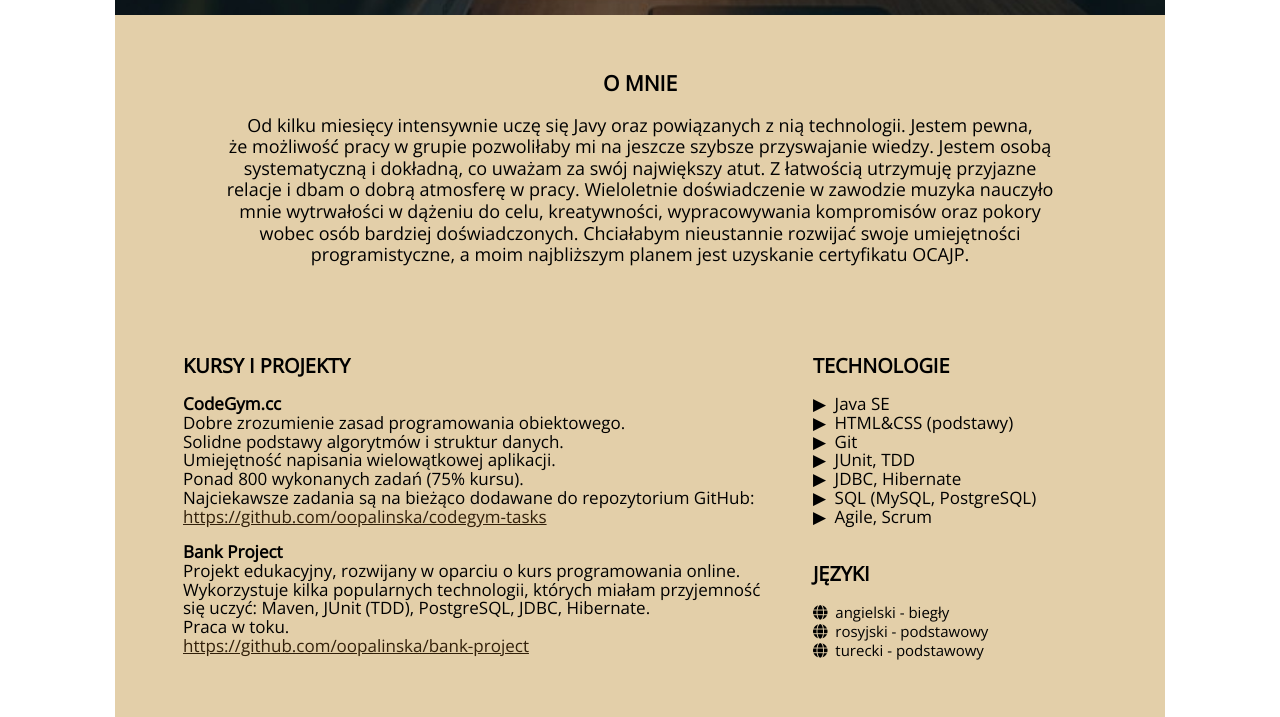
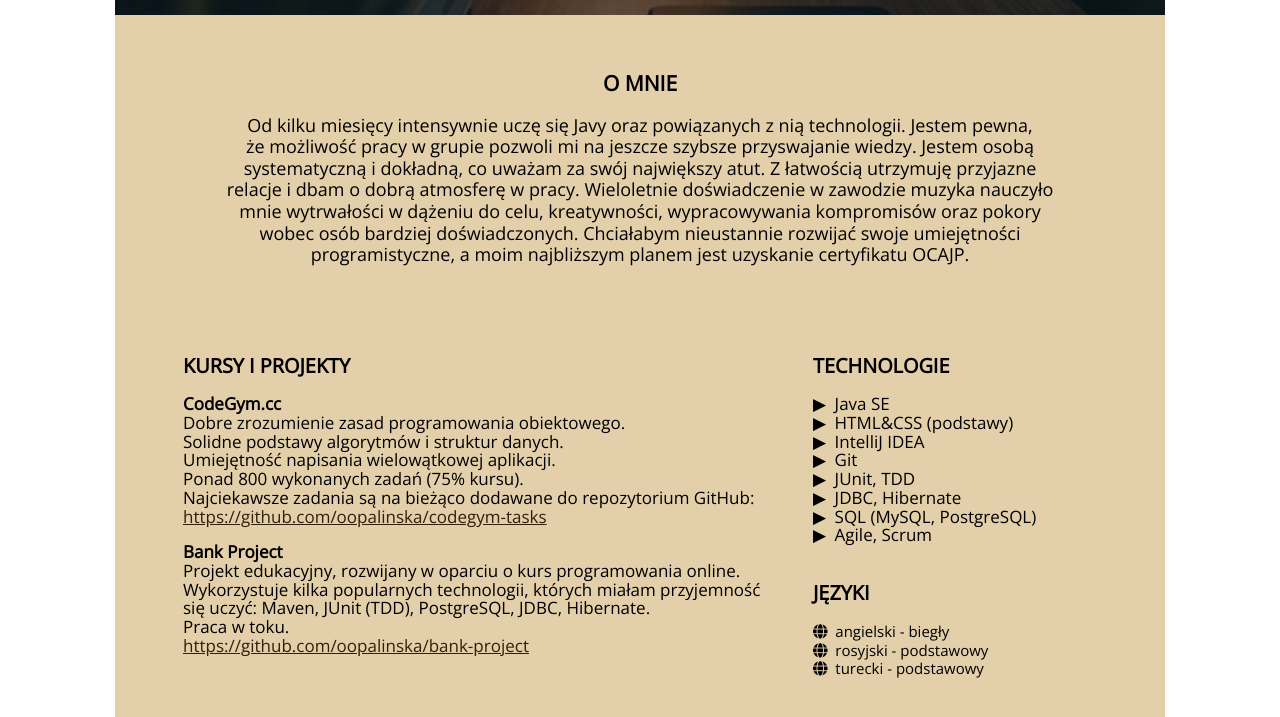
Before and after one commit to oopalinska/MyCV, a plain HTML site: page polish.html in a window 1280 px wide. Shown: the part 383-1100 px from the top of the page. Drawn offline with nearby package versions, Linux system fonts and the light colour scheme.

Commit message:
minor fixes in text

```diff
--- a/polish.html
+++ b/polish.html
@@ -51,7 +51,7 @@
  			<section id="section-top">
 				<h3 style="text-align: center;">O mnie</h3>
 					<p>Od kilku miesięcy intensywnie uczę się Javy oraz powiązanych z nią technologii. Jestem pewna,<br>
-                                           że możliwość pracy w grupie pozwoliłaby mi na jeszcze szybsze przyswajanie wiedzy.
+                                           że możliwość pracy w grupie pozwoli mi na jeszcze szybsze przyswajanie wiedzy.
 					Jestem osobą systematyczną i dokładną, co uważam za swój największy atut.
 					Z łatwością utrzymuję przyjazne relacje i dbam o dobrą atmosferę w pracy.
                                    Wieloletnie doświadczenie w zawodzie muzyka nauczyło mnie wytrwałości w dążeniu do celu, kreatywności, wypracowywania kompromisów oraz pokory wobec osób bardziej doświadczonych.
@@ -98,6 +98,7 @@
 						<ul class="list-dashed">
   						<li>Java SE</li>
 						<li>HTML&CSS (podstawy)</li>
+  						<li>IntelliJ IDEA</li>
 						<li>Git</li>
 						<li>JUnit, TDD</li>
  						<li>JDBC, Hibernate</li>
```
Also changed, not shown: index.html (+1 -0 lines).
